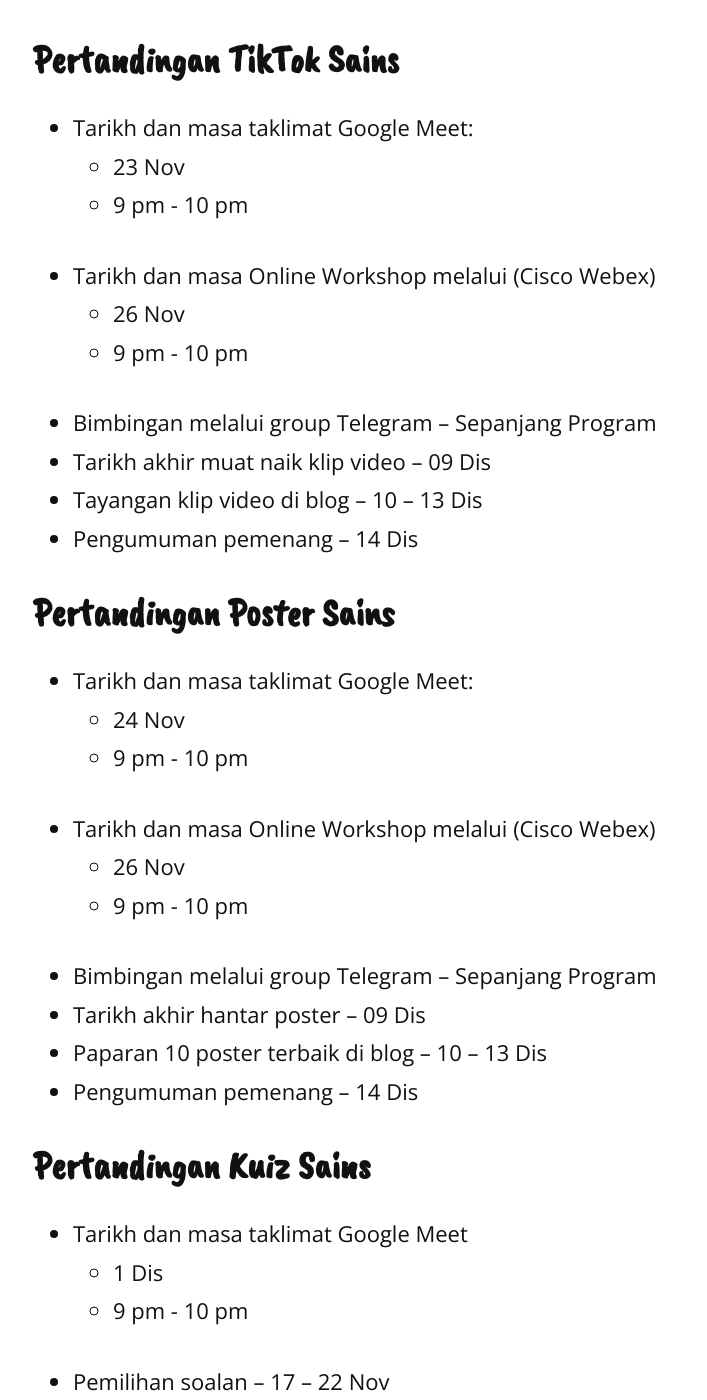
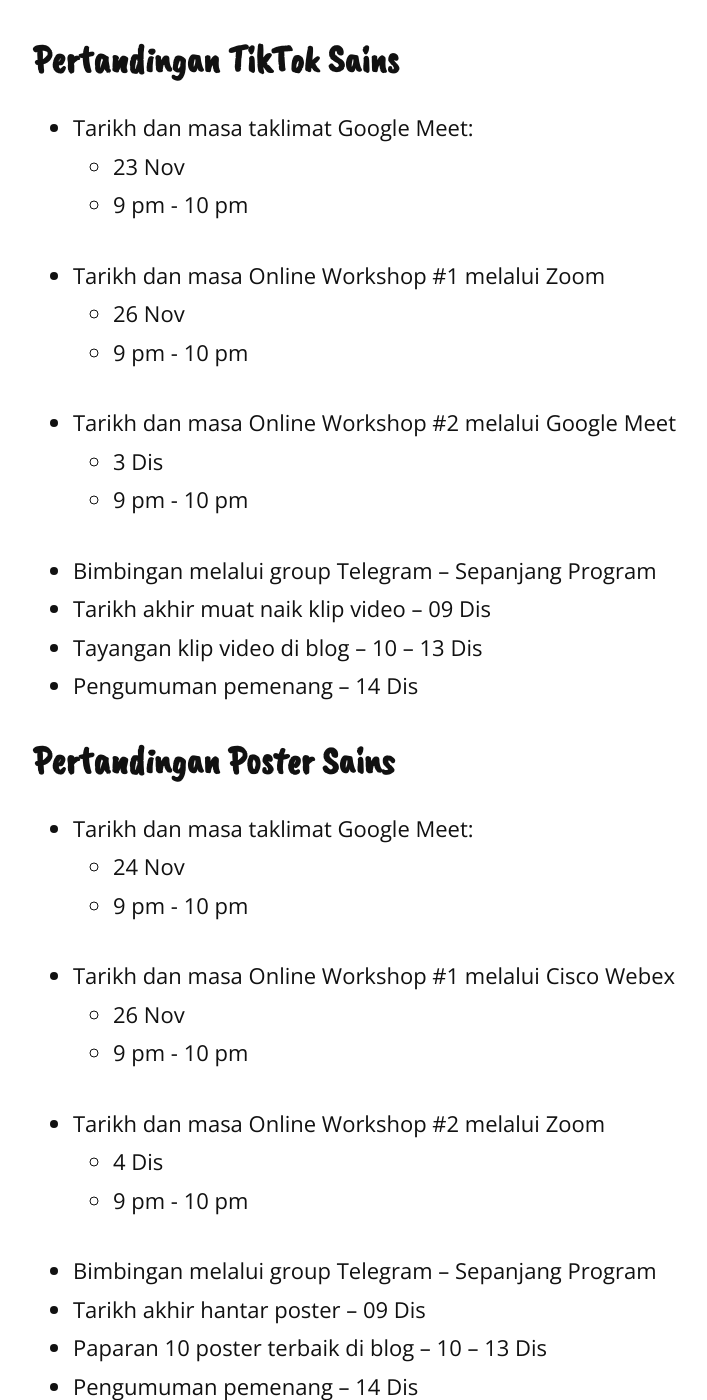
Before and after one commit to evangelistagrace/VSW2020, a Jekyll site: the page built from about.md, in a window 1280 px wide and 1400 px high, scrolled down 5784 px. Shown: the whole window, without its empty margins (112-819 px from the left). Built offline with Jekyll 4.4.1, drawn with Linux system fonts in a browser that asks for light colours; nearby versions of some CDN libraries.

Commit message:
Update about.md

```diff
--- a/about.md
+++ b/about.md
@@ -86,8 +86,11 @@ title: About Virtual Science Week 2020
 * Tarikh dan masa taklimat Google Meet:
     - 23 Nov
     - 9 pm - 10 pm
-* Tarikh dan masa Online Workshop melalui (Cisco Webex)
+* Tarikh dan masa Online Workshop #1 melalui Zoom
     - 26 Nov
+    - 9 pm - 10 pm
+* Tarikh dan masa Online Workshop #2 melalui Google Meet
+    - 3 Dis
     - 9 pm - 10 pm
 - Bimbingan melalui group Telegram – Sepanjang Program
 - Tarikh akhir muat naik klip video – 09 Dis
@@ -98,8 +101,11 @@ title: About Virtual Science Week 2020
 * Tarikh dan masa taklimat Google Meet:
     - 24 Nov
     - 9 pm - 10 pm
-* Tarikh dan masa Online Workshop melalui (Cisco Webex)
+* Tarikh dan masa Online Workshop #1 melalui Cisco Webex
     - 26 Nov
+    - 9 pm - 10 pm
+* Tarikh dan masa Online Workshop #2 melalui Zoom
+    - 4 Dis
     - 9 pm - 10 pm
 - Bimbingan melalui group Telegram – Sepanjang Program
 - Tarikh akhir hantar poster – 09 Dis
```
